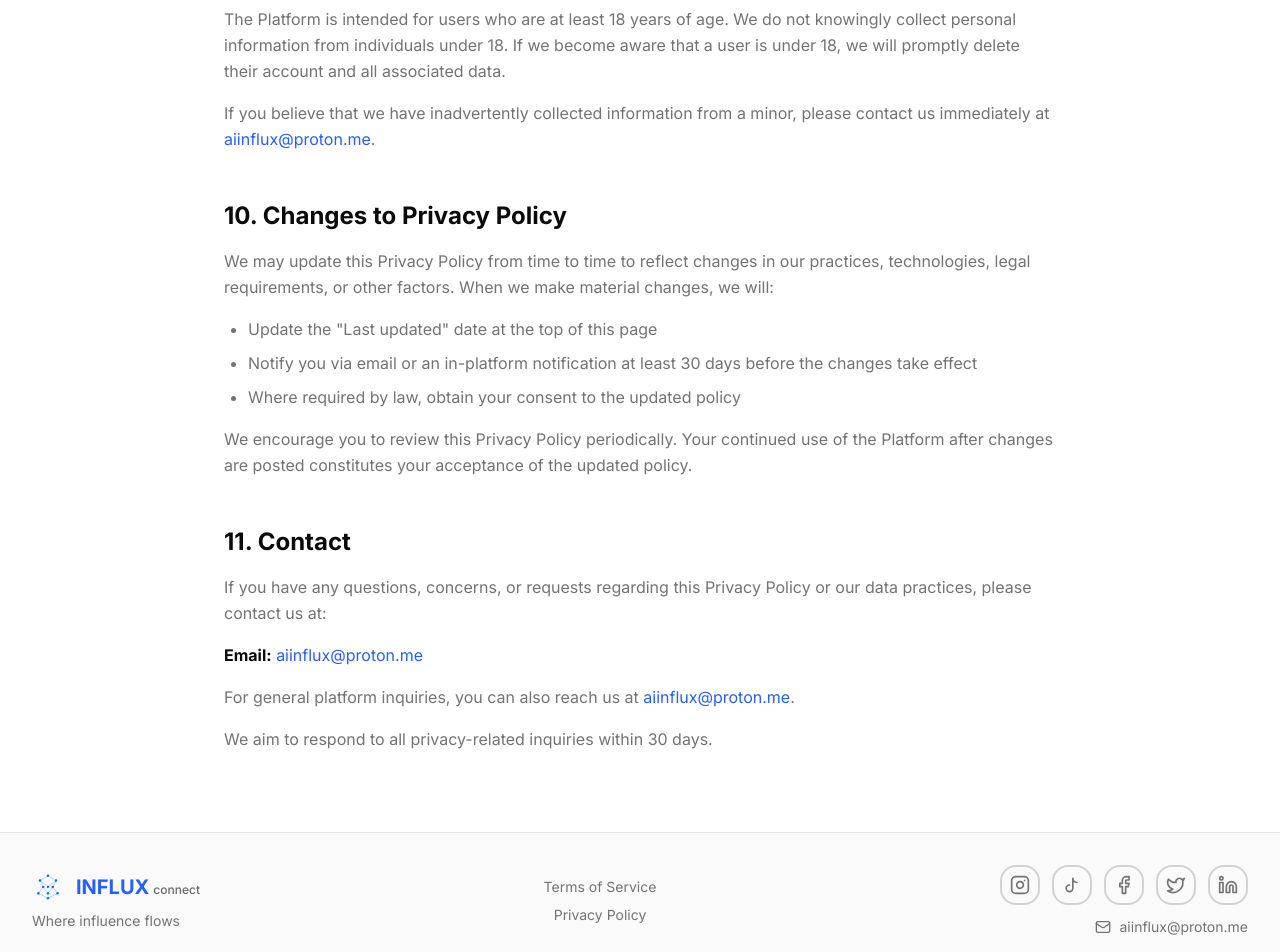
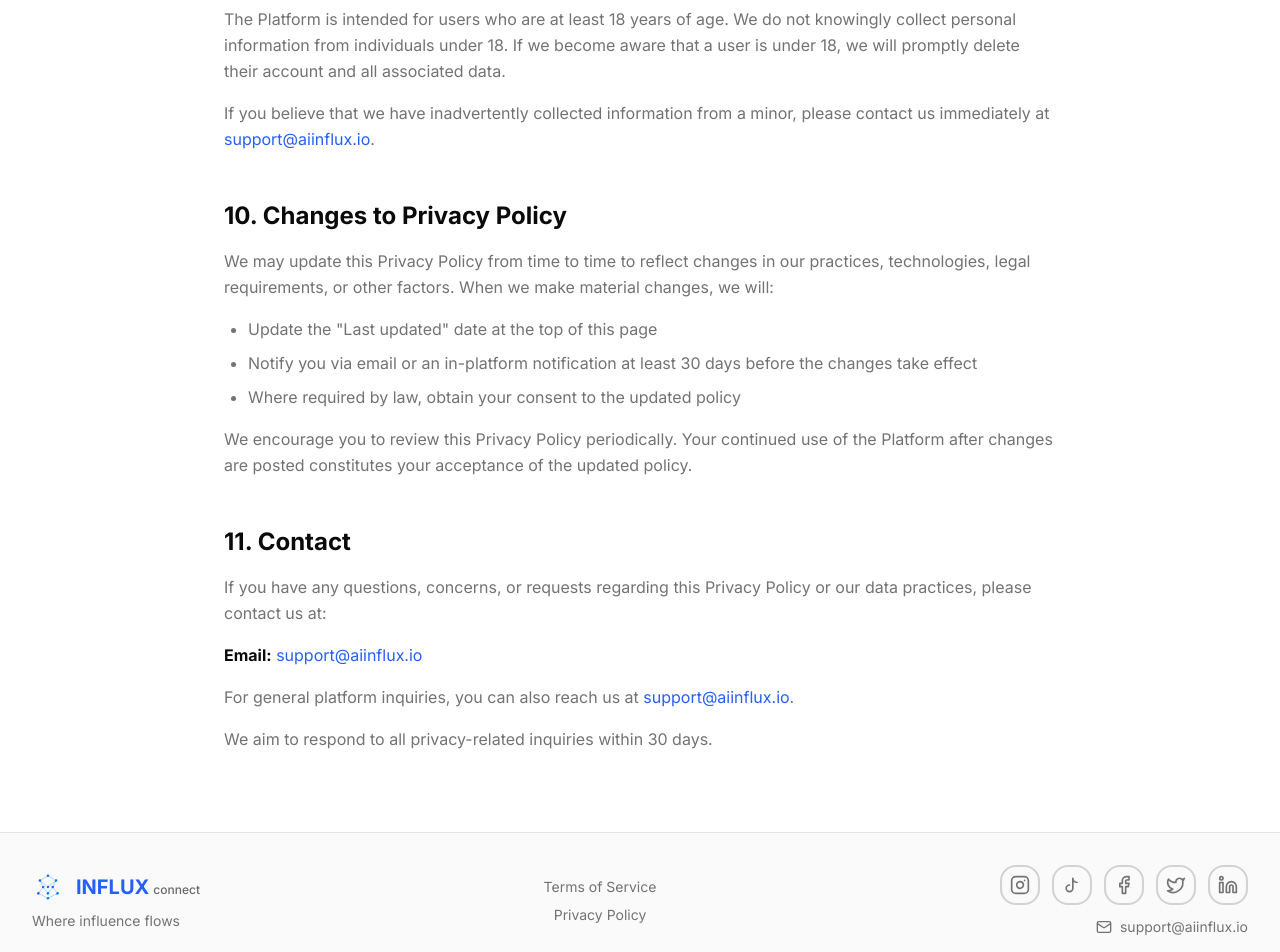
Before and after one commit to snezhinskayaaaa/influx-mvp, a Next.js app: page /privacy in a window 1280 px wide. Shown: the part 4800-5752 px from the top of the page. Built offline with nearby package versions, Linux system fonts and the light colour scheme.

Commit message:
fix: replace all contact emails with support@aiinflux.io

```diff
--- a/app/brands/page.tsx
+++ b/app/brands/page.tsx
@@ -1070,9 +1070,9 @@ export default function BrandsPage() {
                   <Linkedin className="h-5 w-5" />
                 </Link>
               </div>
-              <Link href="mailto:aiinflux@proton.me" className="flex items-center gap-2 text-sm text-muted-foreground hover:text-foreground transition-colors">
+              <Link href="mailto:support@aiinflux.io" className="flex items-center gap-2 text-sm text-muted-foreground hover:text-foreground transition-colors">
                 <Mail className="h-4 w-4" />
-                aiinflux@proton.me
+                support@aiinflux.io
               </Link>
             </div>
           </div>
--- a/app/dashboard/influencer/page.tsx
+++ b/app/dashboard/influencer/page.tsx
@@ -1997,7 +1997,7 @@ export default function InfluencerDashboard() {
                   <div className="space-y-4">
                     <div>
                       <Label htmlFor="email">Email</Label>
-                      <Input id="email" type="email" defaultValue="luna@influx.ai" />
+                      <Input id="email" type="email" defaultValue="" placeholder="your@email.com" />
                     </div>
                     <div>
                       <Label htmlFor="password">Password</Label>
--- a/app/influencers/page.tsx
+++ b/app/influencers/page.tsx
@@ -1114,9 +1114,9 @@ export default function InfluencersPage() {
                   <Linkedin className="h-5 w-5" />
                 </Link>
               </div>
-              <Link href="mailto:aiinflux@proton.me" className="flex items-center gap-2 text-sm text-muted-foreground hover:text-foreground transition-colors">
+              <Link href="mailto:support@aiinflux.io" className="flex items-center gap-2 text-sm text-muted-foreground hover:text-foreground transition-colors">
                 <Mail className="h-4 w-4" />
-                aiinflux@proton.me
+                support@aiinflux.io
               </Link>
             </div>
           </div>
--- a/app/page.tsx
+++ b/app/page.tsx
@@ -876,9 +876,9 @@ export default function Home() {
                   <Linkedin className="h-5 w-5" />
                 </Link>
               </div>
-              <Link href="mailto:aiinflux@proton.me" className="flex items-center gap-2 text-sm text-muted-foreground hover:text-foreground transition-colors">
+              <Link href="mailto:support@aiinflux.io" className="flex items-center gap-2 text-sm text-muted-foreground hover:text-foreground transition-colors">
                 <Mail className="h-4 w-4" />
-                aiinflux@proton.me
+                support@aiinflux.io
               </Link>
             </div>
           </div>
--- a/app/pricing/page.tsx
+++ b/app/pricing/page.tsx
@@ -847,9 +847,9 @@ export default function PricingPage() {
                   <Linkedin className="h-5 w-5" />
                 </Link>
               </div>
-              <Link href="mailto:aiinflux@proton.me" className="flex items-center gap-2 text-sm text-muted-foreground hover:text-foreground transition-colors">
+              <Link href="mailto:support@aiinflux.io" className="flex items-center gap-2 text-sm text-muted-foreground hover:text-foreground transition-colors">
                 <Mail className="h-4 w-4" />
-                aiinflux@proton.me
+                support@aiinflux.io
               </Link>
             </div>
           </div>
--- a/app/privacy/page.tsx
+++ b/app/privacy/page.tsx
@@ -224,8 +224,8 @@ export default function PrivacyPage() {
                 </p>
                 <p>
                   To exercise any of these rights, please contact us at{" "}
-                  <Link href="mailto:aiinflux@proton.me" className="text-primary hover:underline">
-                    aiinflux@proton.me
+                  <Link href="mailto:support@aiinflux.io" className="text-primary hover:underline">
+                    support@aiinflux.io
                   </Link>
                   . We will respond to your request within 30 days.
                 </p>
@@ -279,8 +279,8 @@ export default function PrivacyPage() {
                 </p>
                 <p>
                   If you believe that we have inadvertently collected information from a minor, please contact us immediately at{" "}
-                  <Link href="mailto:aiinflux@proton.me" className="text-primary hover:underline">
-                    aiinflux@proton.me
+                  <Link href="mailto:support@aiinflux.io" className="text-primary hover:underline">
+                    support@aiinflux.io
                   </Link>
                   .
                 </p>
@@ -314,14 +314,14 @@ export default function PrivacyPage() {
                 </p>
                 <p>
                   <strong className="text-foreground">Email:</strong>{" "}
-                  <Link href="mailto:aiinflux@proton.me" className="text-primary hover:underline">
-                    aiinflux@proton.me
+                  <Link href="mailto:support@aiinflux.io" className="text-primary hover:underline">
+                    support@aiinflux.io
                   </Link>
                 </p>
                 <p>
                   For general platform inquiries, you can also reach us at{" "}
-                  <Link href="mailto:aiinflux@proton.me" className="text-primary hover:underline">
-                    aiinflux@proton.me
+                  <Link href="mailto:support@aiinflux.io" className="text-primary hover:underline">
+                    support@aiinflux.io
                   </Link>
                   .
                 </p>
@@ -377,9 +377,9 @@ export default function PrivacyPage() {
                   <Linkedin className="h-5 w-5" />
                 </Link>
               </div>
-              <Link href="mailto:aiinflux@proton.me" className="flex items-center gap-2 text-sm text-muted-foreground hover:text-foreground transition-colors">
+              <Link href="mailto:support@aiinflux.io" className="flex items-center gap-2 text-sm text-muted-foreground hover:text-foreground transition-colors">
                 <Mail className="h-4 w-4" />
-                aiinflux@proton.me
+                support@aiinflux.io
               </Link>
             </div>
           </div>
--- a/app/terms/page.tsx
+++ b/app/terms/page.tsx
@@ -310,8 +310,8 @@ export default function TermsPage() {
                 </p>
                 <p>
                   <strong className="text-foreground">Email:</strong>{" "}
-                  <Link href="mailto:aiinflux@proton.me" className="text-primary hover:underline">
-                    aiinflux@proton.me
+                  <Link href="mailto:support@aiinflux.io" className="text-primary hover:underline">
+                    support@aiinflux.io
                   </Link>
                 </p>
                 <p>
@@ -366,9 +366,9 @@ export default function TermsPage() {
                   <Linkedin className="h-5 w-5" />
                 </Link>
               </div>
-              <Link href="mailto:aiinflux@proton.me" className="flex items-center gap-2 text-sm text-muted-foreground hover:text-foreground transition-colors">
+              <Link href="mailto:support@aiinflux.io" className="flex items-center gap-2 text-sm text-muted-foreground hover:text-foreground transition-colors">
                 <Mail className="h-4 w-4" />
-                aiinflux@proton.me
+                support@aiinflux.io
               </Link>
             </div>
           </div>
```
